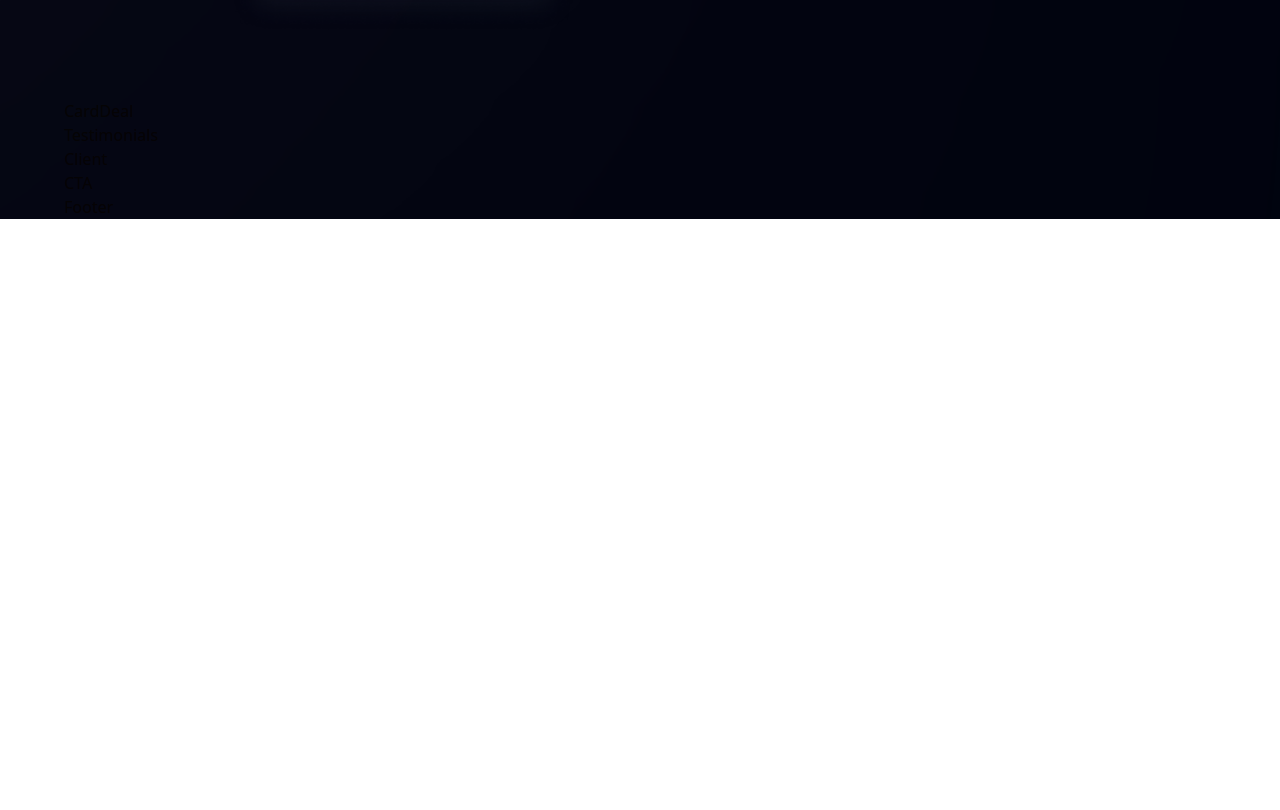
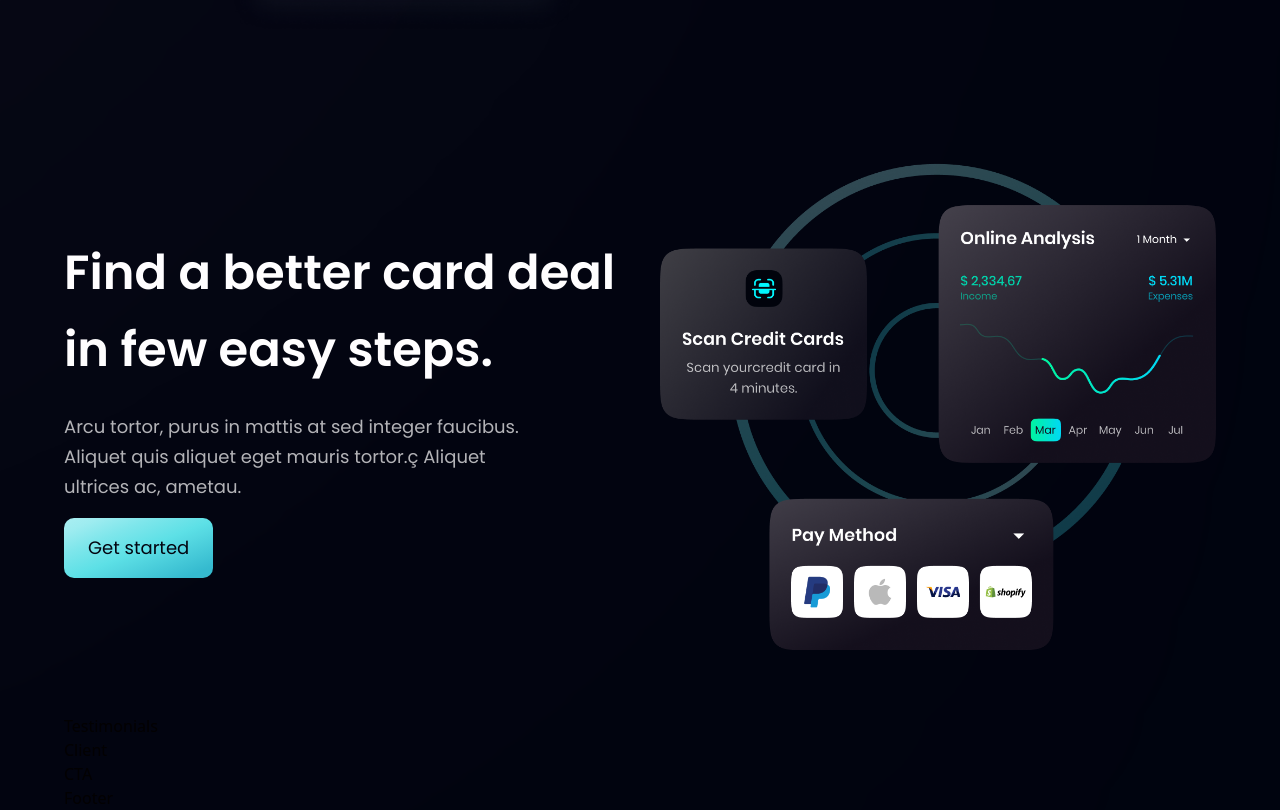
Before and after one commit to pablosukaban/landing-bank-app, a React (Vite) app: page / in a window 1280 px wide. Shown: the part 2068-2878 px from the top of the page. Before the commit the page ends 2287 px from the top, so only its background shows below. Built offline with nearby package versions, Linux system fonts and the light colour scheme.

Commit message:
Card Deal компонент

```diff
--- a/src/components/CardDeal.jsx
+++ b/src/components/CardDeal.jsx
@@ -1,7 +1,27 @@
 import React from 'react';
+import { card } from '../assets';
+import Button from './Button';
 
 const CardDeal = () => {
-  return <div>CardDeal</div>;
+  return (
+    <section className="flex md:flex-row flex-col sm:py-16 py-6">
+      <div className="flex-1 flex justify-center items-start flex-col">
+        <h2 className="font-poppins font-semibold xs:text-5xl text-[40px] text-white xs:leading-[77px] leading-[67px] w-full">
+          Find a better card deal <br className="sm:block hidden" /> in few easy
+          steps.
+        </h2>
+        <p className="mt-6 font-poppins font-normal text-dimWhite text-lg leading-[30px] max-w-[470px]">
+          Arcu tortor, purus in mattis at sed integer faucibus. Aliquet quis
+          aliquet eget mauris tortor.ç Aliquet ultrices ac, ametau.
+        </p>
+        <Button text="Get started" styles="mt-4" />
+      </div>
+
+      <div className="flex-1 flex justify-center items-center md:ml-10 ml-0 md:mt-0 mt-10 relative">
+        <img src={card} alt="card" className="w-full h-full" />
+      </div>
+    </section>
+  );
 };
 
 export default CardDeal;
```
